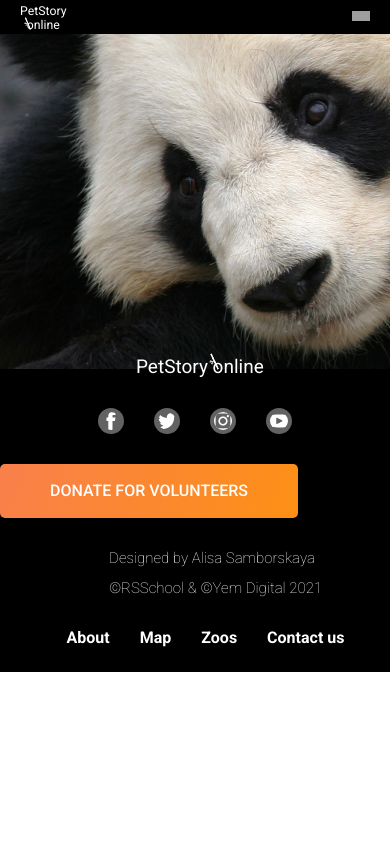
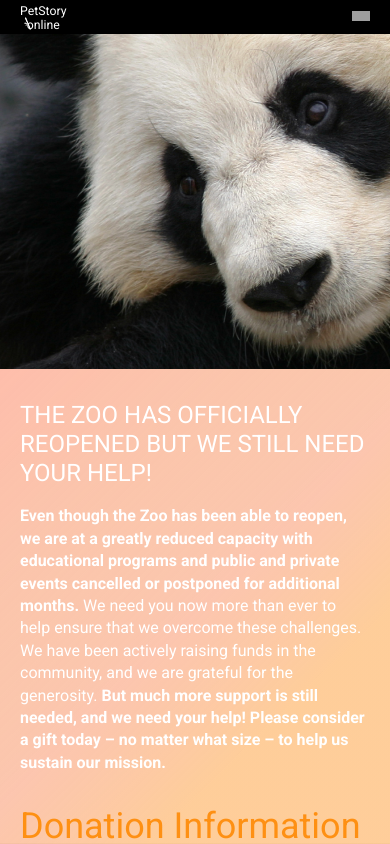
Before and after one commit to VasaSkor/OnlineZoo, a React (Create React App) app: page /donate in a window 390 px wide. Shown: the top 844 px of the page. Built offline with nearby package versions, Linux system fonts and the light colour scheme; grey boxes are pictures that could not be loaded.

Commit message:
feat: add section DonateDescription with adaptive

```diff
--- /dev/null
+++ b/src/components/DonateDescription.tsx
@@ -0,0 +1,34 @@
+import React from 'react';
+import '../styles/DonateDescription.scss'
+
+const DonateDescription = () => {
+    return (
+        <section className='donate'>
+            <div className='donate__container'>
+                <h3 className='donate-title'>
+                    THE ZOO HAS OFFICIALLY REOPENED BUT WE STILL NEED YOUR HELP!
+                </h3>
+                <p className='donate-text'>
+                    <b>
+                        Even though the Zoo has been able to reopen, we are at a greatly
+                        reduced capacity with educational programs and public and private
+                        events cancelled or postponed for additional months.
+                    </b>
+                    &nbsp;We need you now more than ever to help ensure that we overcome these
+                        challenges. We have been actively raising funds in the community,
+                        and we are grateful for the generosity.&nbsp;
+                    <b>
+                        But much more support is still needed, and we need your help!
+                        Please consider a gift today – no matter what size – to help
+                        us sustain our mission.
+                    </b>
+                </p>
+                <h3 className='donate-description'>
+                    Donation Information
+                </h3>
+            </div>
+        </section>
+    );
+};
+
+export default DonateDescription;
--- a/src/components/pages/Donate.tsx
+++ b/src/components/pages/Donate.tsx
@@ -1,10 +1,12 @@
 import React from 'react';
 import Panda from "../Panda";
+import DonateDescription from "../DonateDescription";
 
 const Donate = () => {
     return (
-        <main className='donate'>
+        <main className='donate-page'>
             <Panda/>
+            <DonateDescription/>
         </main>
     );
 };
--- /dev/null
+++ b/src/styles/DonateDescription.scss
@@ -0,0 +1,102 @@
+.donate{
+  transform: translateY(78px);
+  background: linear-gradient(315.75deg, rgba(254, 210, 144, 0.7) 30.06%, #FEBDAB 100.95%,
+          rgba(254, 210, 144, 0.7) 106.36%), linear-gradient(315.75deg,
+          rgba(254, 189, 171, 0.74) 30.06%, rgba(243, 169, 248, 0.66) 50.74%,
+          #E0D8F0 80.49%, #EAF7FE 127.9%, #EAF7FE 149.54%),
+  linear-gradient(315.75deg, rgba(254, 189, 171, 0.74) 30.06%,
+                  rgba(243, 169, 248, 0.66) 50.74%, #E0D8F0 80.49%, #EAF7FE 127.9%, #EAF7FE 149.54%);
+  padding-top: 40px;
+  padding-bottom: 60px;
+}
+
+.donate__container{
+  display: flex;
+  flex-direction: column;
+  width: 100vw;
+  max-width: 1600px;
+  height: 100%;
+  padding-inline: min(max((100vw - 1160px) / 2, 30px), 220px);
+}
+
+.donate-title{
+  font-family: "Roboto", sans-serif;
+  font-size: 36px;
+  font-weight: 400;
+  line-height: 130%;
+  color: #FFFFFF;
+  margin-bottom: 10px;
+}
+
+.donate-text{
+  font-family: "Roboto", sans-serif;
+  font-weight: 400;
+  font-size: 16px;
+  line-height: 140%;
+  color: #FFF;
+  margin-bottom: 43px;
+}
+
+.donate-description{
+  font-family: "Roboto", sans-serif;
+  font-size: 36px;
+  font-weight: 400;
+  line-height: 130%;
+  color: #FE9013;
+}
+
+@media (max-width: 1000px) {
+  .donate{
+    padding-bottom: 39px;
+  }
+
+  .donate-title{
+    max-width: 82%;
+    margin-bottom: 29px;
+  }
+
+  .donate-text{
+    margin-bottom: 48px;
+  }
+}
+
+@media (max-width: 850px) {
+  .donate{
+    transform: translateY(34px);
+    padding-top: 32px;
+    padding-inline: 20px;
+    padding-bottom: 27px;
+  }
+
+  .donate-title{
+    font-weight: 400;
+    font-size: 24px;
+    line-height: 120%;
+    max-width: 100%;
+    margin-bottom: 18px;
+  }
+
+  .donate-text{
+    max-width: 100%;
+    margin-bottom: 29px;
+  }
+}
+
+@media (max-width: 800px) {
+  .donate__container{
+    padding-inline: 0;
+    width: auto;
+  }
+}
+
+@media (max-width: 320px) {
+  .donate{
+    padding-inline: 10px;
+  }
+
+  .donate-description{
+    font-weight: 400;
+    font-size: 24px;
+    line-height: 120%;
+  }
+}
```
